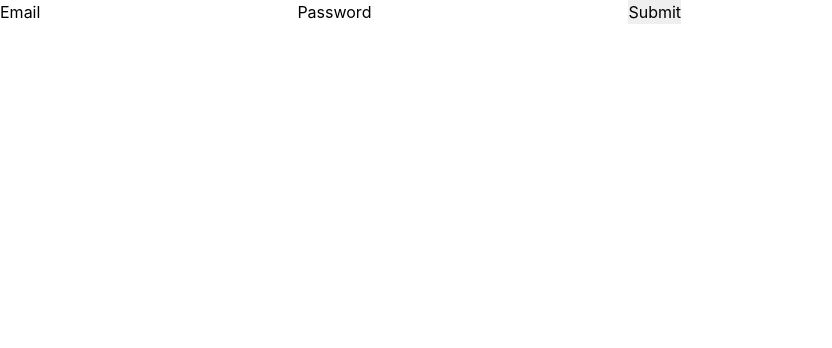
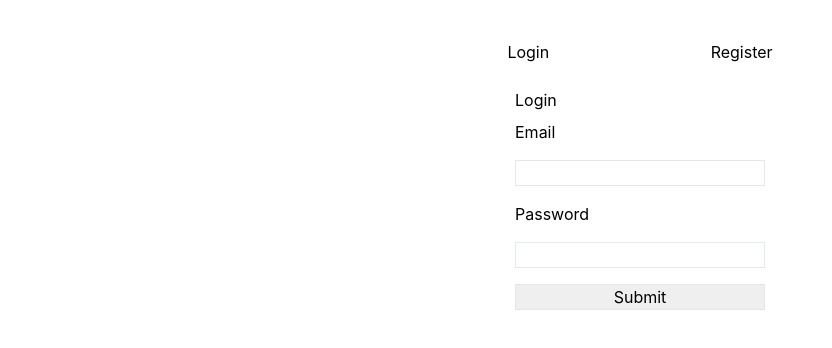
Before and after one commit to loyal-fox-2019/fancy-todo, a website: page client/index.html in a window 1280 px wide. Shown: the whole page, without its empty margins (0-832 px from the left). Drawn offline with nearby package versions, Linux system fonts and the light colour scheme; some packages are replaced by stand-ins of ours; a script that the page names is missing; files whose address does not match are found by name.

Commit message:
Added a bit of styling for auth-page. Commiting to save data before going to campus.

```diff
--- a/client/css/style.css
+++ b/client/css/style.css
@@ -9,13 +9,15 @@
 }
 
 input[type=text],
-input[type=date],
-textarea {
-   border: 3px solid #a0aec0;
+input[type=email],
+input[type=password],
+input[type=submit] {
+   border: 1px solid #e2e8f0;
+   margin-top: 0.5rem;
+   margin-bottom: 0.5rem;
 }
 
-input[type=text]:focus,
-input[type=date],
-textarea:focus {
-   outline: none;
+label {
+   margin-top: 0.5rem;
+   margin-bottom: 0.5rem;
 }
--- a/client/index.html
+++ b/client/index.html
@@ -5,15 +5,21 @@
    <meta name="viewport" content="width=device-width, initial-scale=1.0">
    <meta http-equiv="X-UA-Compatible" content="ie=edge">
    <link rel="stylesheet" href="./css/tailwind.css">
-   <link rel="stylesheet" href="./css//style.css">
+   <link rel="stylesheet" href="./css/style.css">
    <title>A bit fancier todo</title>
 </head>
 <body>
-   <div id="auth-page">
-      <div id="login">
-         <form method="post" id="login-form">
-            <label>Email</label>
-            <input type="email" id="login-email"/>
+   <div id="auth-page" class="flex flex-col items-center mt-10">
+      <div id="auth-tab" class="flex justify-around w-4/12 mb-6">
+         <button id="selectLogin">Login</button>
+         <button id="selectRegister">Register</button>
+      </div>
+
+      <div id="login" class="">
+         <h5>Login</h5>
+         <form method="post" id="login-form" class="flex flex-col">
+            <label class="my-2">Email</label>
+            <input type="email" id="login-email" class="my-2 border-gray-300"/>
 
             <label>Password</label>
             <input type="password" id="login-password"/>
@@ -23,6 +29,7 @@
       </div>
 
       <div id="register">
+         <h5>Register</h5>
          <form method="post" id="register-form">
             <label>Username</label>
             <input type="text" id="register-username"/>
```
